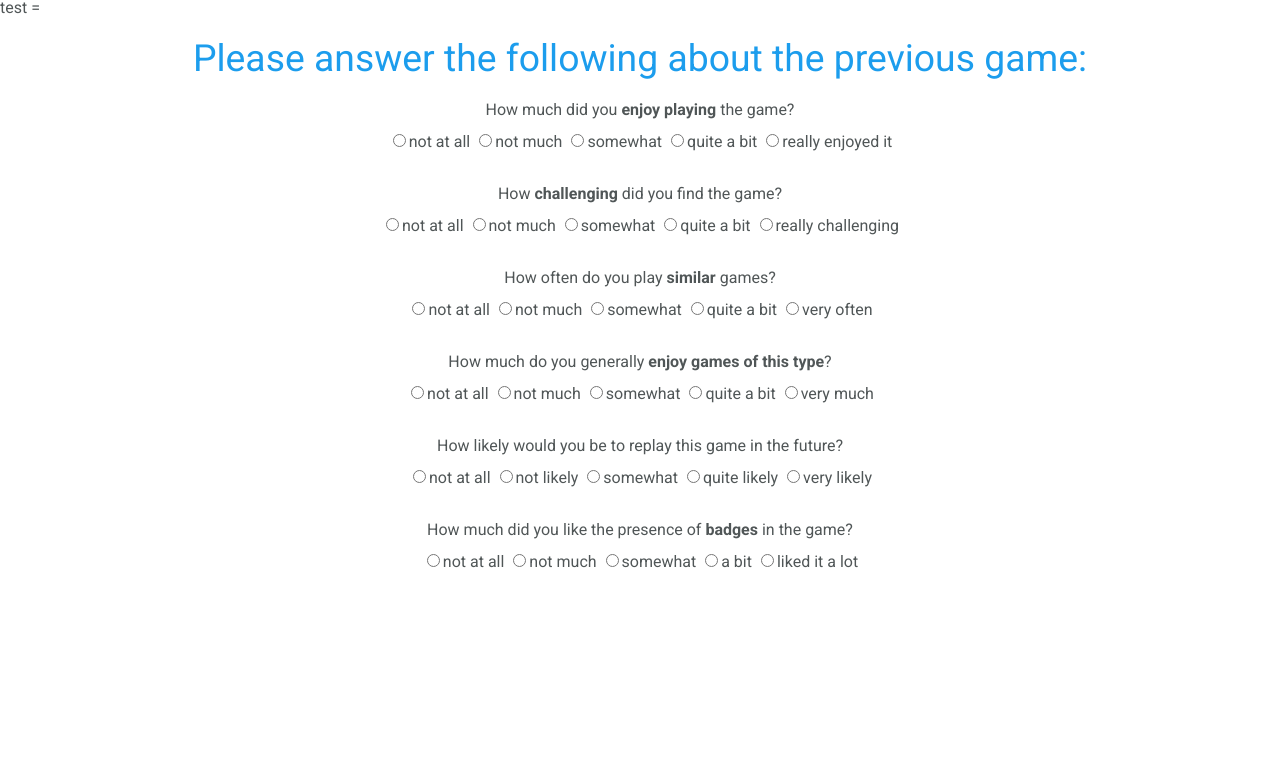
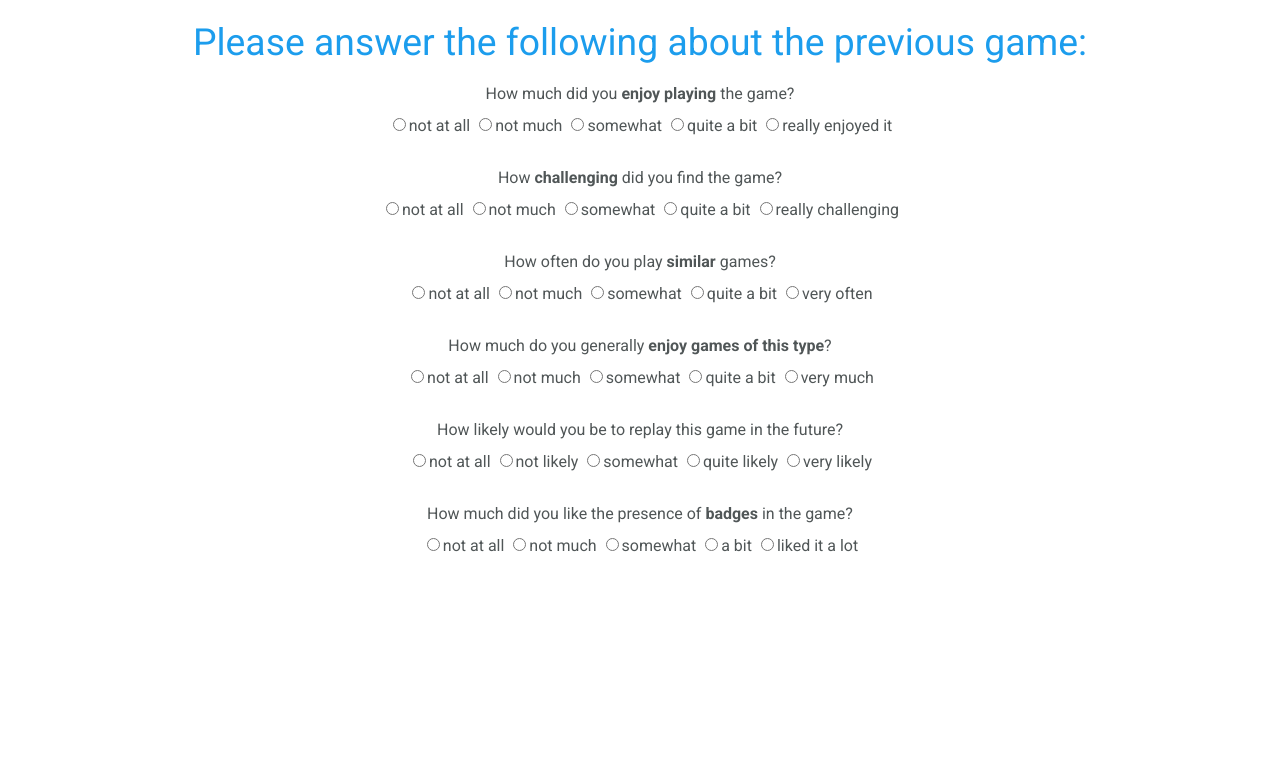
Before and after one commit to fionawood/zabawa, a PHP site: page /survey.php?elapsed=1 in a window 1280 px wide. Shown: the top 779 px of the page. Run offline with PHP 8.4, Linux system fonts and the light colour scheme; the visitor is signed in with stand-in values (Sample User, id 1); data that the repository does not hold is empty; some libraries are stand-ins or nearby versions.

Commit message:
change name

```diff
--- a/survey.php
+++ b/survey.php
@@ -5,12 +5,11 @@
     $mysqli = new mysqli("$dbHost", "$dbUsername", "$dbPass", "$dbName");
 
 
-    $test =  $_GET['test'];
+    $t =  $_GET['elapsed'];
     $SESSION_ID = $_SESSION['id'];
     $SESSION_VISITS = $_SESSION['visits'];
 
-    echo "test = ". $test;
-    $result = $mysqli->query("INSERT INTO game (id, visits, time_elapsed)  VALUES ('$SESSION_ID', '$SESSION_VISITS', '$test')");
+    $result = $mysqli->query("INSERT INTO game (id, visits, time_elapsed)  VALUES ('$SESSION_ID', '$SESSION_VISITS', '$t')");
 ?>
 
 <html>
```
